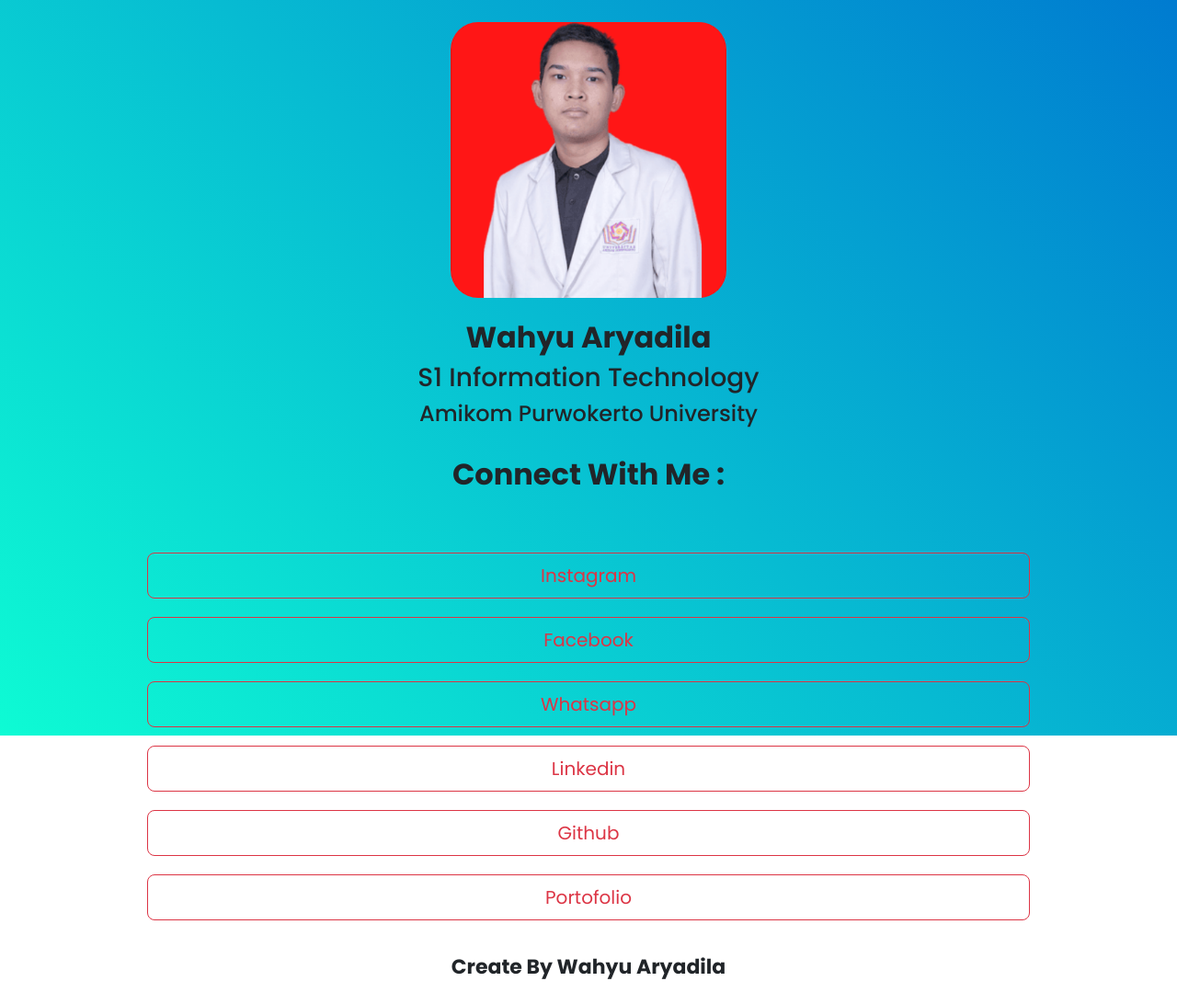
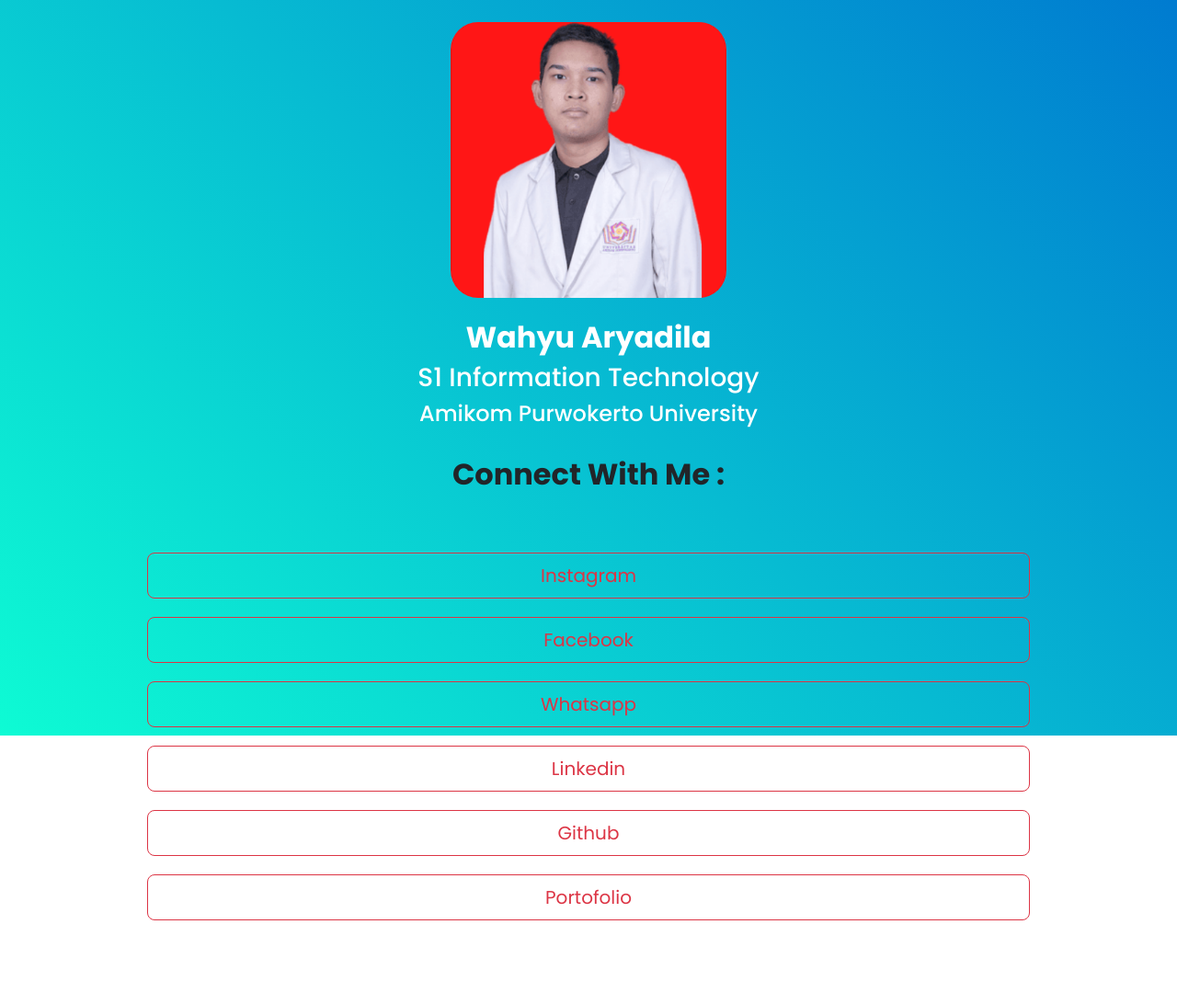
Before and after one commit to AryadilaWahyu04/Connect_WahyuAryadila, a plain HTML site: page index.html in a window 1280 px wide. Shown: the whole page at 92% size. Drawn offline with nearby package versions, Linux system fonts and the light colour scheme.

Commit message:
Update index.html

```diff
--- a/index.html
+++ b/index.html
@@ -15,9 +15,9 @@
 <body>
     <div class="container2"><br>
       <img src="images/Wahyu Aryadila.png" class="images"><br><br>
-      <h2 style="font-weight: bold;"> Wahyu Aryadila</h2>
-      <h3> S1 Information Technology</h3>
-      <h4> Amikom Purwokerto University</h4><br>
+      <h2 style="font-weight: bold; color:white;"> Wahyu Aryadila</h2>
+      <h3 style="color:white;"> S1 Information Technology</h3>
+      <h4 style="color:white;"> Amikom Purwokerto University</h4><br>
       <h2 style="font-weight:bold">Connect With Me :</h2><br><br>
       <a href="https://www.instagram.com/meatupidn/"><button type="button" class="btn btn-outline-danger btn-lg">Instagram </button></a><br>
       <a href="https://www.facebook.com/wahyu.aryadila.12"><button type="button" class="btn btn-outline-danger btn-lg">Facebook</button></a><br>
@@ -25,7 +25,7 @@
       <a href="https://www.linkedin.com/in/wahyu-aryadila-7139621b0/"><button type="button" class="btn btn-outline-danger  btn-lg">Linkedin </button></a><br>
       <a href="https://github.com/AryadilaWahyu04"><button type="button" class="btn btn-outline-danger btn-lg">Github </button></a><br>
       <button type="button" class="btn btn-outline-danger  btn-lg" data-bs-toggle="modal" data-bs-target="#modal1">Portofolio</button><br><br>
-      <label class="footerjudul">Create By Wahyu Aryadila</label><br><br>
+      <label class="footerjudul" style="color:white;">Create By Wahyu Aryadila</label><br><br>
     </div>
 
     <!--Modal-->
```
